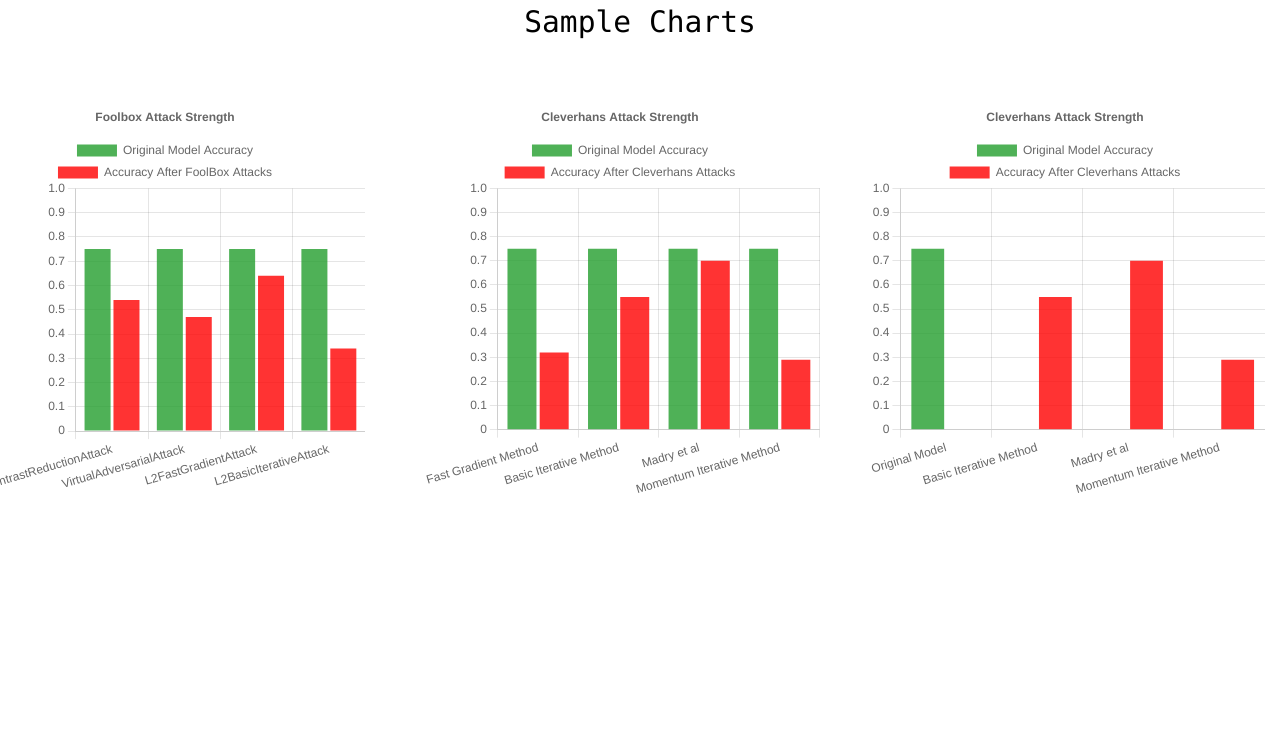
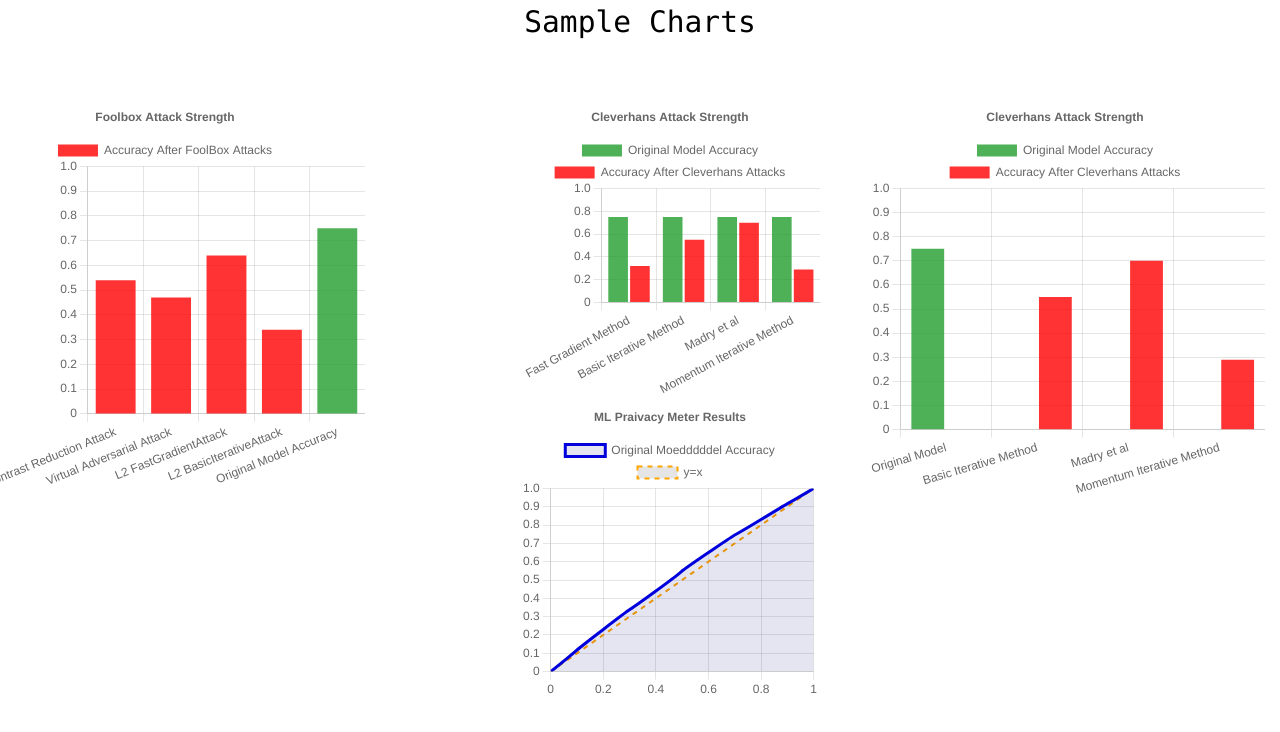
Before and after one commit to ncheungg/DEEP-LEARNING-SECURITY-TOOLS-REPOSITORY, a Next.js app: page /charts in a window 1280 px wide. Shown: the top 732 px of the page. Built offline with nearby package versions, Linux system fonts and the light colour scheme.

Commit message:
Updated bar chart to only have one Bar per test

```diff
--- a/package.json
+++ b/package.json
@@ -17,6 +17,7 @@
     "@types/node": "18.11.18",
     "@types/react": "18.0.27",
     "@types/react-dom": "18.0.10",
+    "antd": "^5.2.0",
     "chart.js": "^4.2.0",
     "eslint": "8.32.0",
     "eslint-config-next": "13.1.3",
--- a/src/pages/charts/index.tsx
+++ b/src/pages/charts/index.tsx
@@ -10,44 +10,61 @@
   BarElement,
   Title,
   Tooltip,
+  PointElement,
+  LineElement,
   Legend,
 } from "chart.js";
-import { Bar } from "react-chartjs-2";
-import React, { useState, useEffect, use } from "react";
+import { Chart, Filler } from "chart.js";
+Chart.register(Filler);
+import { Bar, Line } from "react-chartjs-2";
+import { useState, useEffect, use } from "react";
+import React from "react";
+import { ChartOptions } from "chart.js";
 
 ChartJS.register(
   CategoryScale,
   LinearScale,
   BarElement,
+  PointElement,
+  LineElement,
   Title,
   Tooltip,
   Legend
 );
 
 const inter = Inter({ subsets: ["latin"] });
-
+export default function Home() {
   const data = {
     labels: [
-    "L2ContrastReductionAttack",
-    "VirtualAdversarialAttack",
-    "L2FastGradientAttack",
-    "L2BasicIterativeAttack",
+      "L2 Contrast Reduction Attack",
+      "Virtual Adversarial Attack",
+      "L2 FastGradientAttack",
+      "L2 BasicIterativeAttack",
+      "Original Model Accuracy",
     ],
     datasets: [
       {
-      label: "Original Model Accuracy",
-      fillColor: "green",
-      data: [0.75, 0.75, 0.75, 0.75],
-      borderColor: "rgb(0, 255, 0)",
-      backgroundColor: "rgba(35, 158, 45, 0.8)",
+        label: "Accuracy After FoolBox Attacks",
+        // fillColor: "red",
+        fill: "red",
+        data: [0.54, 0.47, 0.64, 0.34, 0.75],
+        //borderColor: "rgb(0, 255, 0)",
+        backgroundColor: [
+          "rgba(255, 0, 0, 0.8)",
+          "rgba(255, 0, 0, 0.8)",
+          "rgba(255, 0, 0, 0.8)",
+          "rgba(255, 0, 0, 0.8)",
+          "rgba(35, 158, 45, 0.8)",
+        ],
       },
-    {
-      label: "Accuracy After FoolBox Attacks",
-      fillColor: "red",
-      data: [0.54, 0.47, 0.64, 0.34],
-      borderColor: "rgb(53, 162, 235)",
-      backgroundColor: "rgba(255, 0, 0, 0.8)",
-    },
+      // {
+      //   label: "Accuracy After FoolBox Attacks",
+      //   // fillColor: "red",
+      //   fill: true,
+      //   //data: [0.54, 0.47, 0.64, 0.34],
+      //   //borderColor: "rgb(53, 162, 235)",
+      //   //backgroundColor: "rgba(255, 0, 0, 0.8)",
+      // },
     ],
   };
 
@@ -55,7 +72,11 @@
     responsive: true,
     maintainAspectRatio: false,
     plugins: {
-    legend: {},
+      legend: {
+        display: true,
+
+        labels: {},
+      },
       title: {
         display: true,
         text: "Foolbox Attack Strength",
@@ -87,7 +108,7 @@
         label: "Accuracy After Cleverhans Attacks",
         fillColor: "red",
         data: [0.32, 0.55, 0.7, 0.29],
-      borderColor: "rgb(53, 162, 235)",
+        borderColor: "rgba(53, 162, 235,0.1)",
         backgroundColor: "rgba(255, 0, 0, 0.8)",
       },
     ],
@@ -125,6 +146,7 @@
         data: [0.75],
         borderColor: "rgb(0, 255, 0)",
         backgroundColor: "rgba(35, 158, 45, 0.8)",
+        fill: true,
       },
       {
         label: "Accuracy After Cleverhans Attacks",
@@ -132,6 +154,7 @@
         data: [0, 0.55, 0.7, 0.29],
         borderColor: "rgb(53, 162, 235)",
         backgroundColor: "rgba(255, 0, 0, 0.8)",
+        fill: true,
       },
     ],
   };
@@ -155,7 +178,105 @@
     },
   };
 
-export default function Home() {
+  const data4 = {
+    labels: [0, 0.2, 0.4, 0.6, 0.8, 1.0],
+    datasets: [
+      {
+        label: "Original Moedddddel Accuracy",
+        data: [0, 0.23, 0.44, 0.65, 0.83, 1.0],
+        borderColor: "rgba(0,0,220)",
+        backgroundColor: "rgba(0,0,120,0.1)",
+        pointRadius: 0,
+        lineTension: 0.8,
+        fill: true,
+      },
+      {
+        label: "y=x",
+        data: [0, 0.2, 0.4, 0.6, 0.8, 1],
+        borderColor: "orange",
+        pointRadius: 0,
+        borderWidth: 2,
+        borderDash: [5, 5], // this sets the border to a dotted line
+        fill: false,
+      },
+    ],
+  };
+
+  const options4 = {
+    responsive: true,
+    maintainAspectRatio: false,
+    plugins: {
+      legend: {},
+      title: {
+        display: true,
+        //position: "center",
+        text: "ML Praivacy Meter Results",
+      },
+    },
+    scales: {
+      y: {
+        scaleLabel: {
+          display: true,
+          labelString: "Your X-axis Title",
+        },
+        min: 0,
+        max: 1,
+        beginAtZero: true,
+      },
+      x: {
+        label: "He",
+        min: 0,
+        max: 1,
+      },
+    },
+    elements: {
+      line: {
+        fill: true,
+      },
+    },
+  };
+
+  const data5 = {
+    labels: ["January", "February", "March", "April", "May", "June", "July"],
+    datasets: [
+      {
+        label: "My First dataset",
+        fill: true,
+        lineTension: 0.4,
+        backgroundColor: "rgba(75,192,192,0.4)",
+        borderColor: "rgba(75,192,192,1)",
+        data: [65, 59, 80, 81, 56, 55, 40],
+      },
+    ],
+  };
+
+  const options5 = {
+    responsive: true,
+    maintainAspectRatio: false,
+    plugins: {
+      legend: {},
+      title: {
+        display: true,
+        //position: "center",
+        text: "ML Privacy Meter Results",
+      },
+    },
+    scales: {
+      y: {
+        scaleLabel: {
+          display: true,
+          labelString: "Your X-axis Title",
+        },
+
+        beginAtZero: true,
+      },
+      x: {
+        label: "He",
+      },
+    },
+  };
+
+  //export default function Home() {
   return (
     <>
       <Head>
@@ -175,6 +296,13 @@
         <div className={styles.Chart3}>
           <Bar data={data3} options={options3} height="300px" width="300px" />
         </div>
+        <div className={styles.Chart4}>
+          <Line data={data4} options={options4} height="300px" width="300px" />
+        </div>
+        {/* <div className={styles.Chart5}>
+          <Line data={data5} options={options5} height="300px" width="300px" />
+        </div> */}
+        {/* export default LineChart; */}
         <div className={styles.grid}></div>
       </main>
     </>
--- a/src/styles/Home.module.css
+++ b/src/styles/Home.module.css
@@ -26,8 +26,8 @@
   right: 75%; /*Positions 50% from right (right edge will be at center) */
   margin-right: -500px;
   align-items: inherit;
-  height: 400px;
-  width: 400px;
+  height: 300px;
+  width: 300px;
   max-width: var(--max-width);
   /* width: 100%; */
   /* background-color: powderblue; */
@@ -41,6 +41,18 @@
   align-items: inherit;
   height: 400px;
   width: 400px;
+  max-width: var(--max-width);
+  /* width: 100%; */
+  /* background-color: powderblue; */
+}
+.Chart4 {
+  position: absolute;
+  top: 400px;
+  right: 75%; /*Positions 50% from right (right edge will be at center) */
+  margin-right: -500px;
+  align-items: inherit;
+  height: 300px;
+  width: 300px;
   max-width: var(--max-width);
   /* width: 100%; */
   /* background-color: powderblue; */
```
Also changed, not shown: src/pages/index.tsx (deleted, +0 -123 lines), 1 other file (tests, documents, lock files or other folders). Lines whose indentation alone changed are shown as unchanged.
